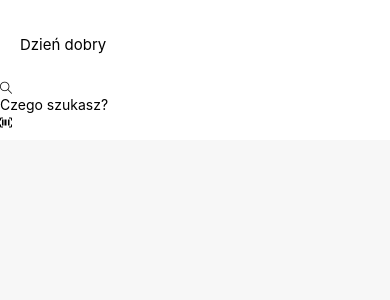
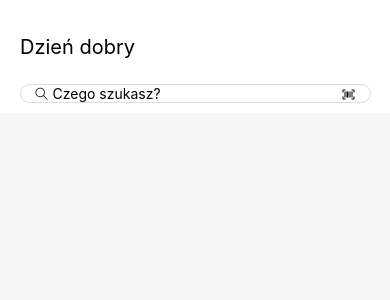
Before and after one commit to sikorski1/XComCloneProject, a React Native app: screen / in a window 390 px wide. Shown: the top 300 px of the page. Built offline with nearby package versions, Linux system fonts and the light colour scheme.

Commit message:
first section update

```diff
--- a/components/FirstSection.js
+++ b/components/FirstSection.js
@@ -1,7 +1,7 @@
 import { View, StyleSheet, Text, TextInput } from "react-native"
 import { useState } from "react"
-import { ICONS} from "../constants/icons.js"
-import {styles} from "../styles/firstSStyle.js"
+import { ICONS } from "../constants/icons.js"
+import { styles } from "../styles/firstSStyle.js"
 import Container from "./Container.js"
 export default function FirstSection()
 {
@@ -10,16 +10,18 @@ export default function FirstSection()
         <Container>
             <View style={styles.boxOne}>
                 <Text style={styles.boxOneText}>Dzień dobry</Text>
-                <Text style={styles.boxOneBellIcon}>{ICONS.bellIcon}</Text>
+                <Text>{ICONS.bellIcon}</Text>
             </View>
             <View style={styles.boxTwo}>
-                <Text style={styles.boxTwoText}>{ICONS.magnifierIcon}</Text>
-                <TextInput
-                    placeholder="Czego szukasz?"
-                    onChangeText={newText => setText(newText)}
-                    value={text}
-                />
-                <Text style={styles.boxTwoQRIcon}>{ICONS.barcodeIcon}</Text>
+                <View style={styles.boxTwoContainer}>
+                    <Text style={styles.boxTwoLoupIcon}>{ICONS.magnifierIcon}</Text>
+                    <TextInput style={styles.boxTwoInput}
+                        placeholder="Czego szukasz?"
+                        onChangeText={setText}
+                        value={text}
+                    />
+                    <Text style={styles.boxTwoQRIcon}>{ICONS.barcodeIcon}</Text>
+                </View>
             </View>
         </Container>
 
--- a/constants/colors.js
+++ b/constants/colors.js
@@ -2,5 +2,6 @@
 export const COLORS = {
     bgColor: "#f7f7f7",
     containerColor: "#ffffff",
-    textColor: "#444444"
+    textColor: "#444444",
+    borderColor: "#dddddd"
 }
--- a/constants/icons.js
+++ b/constants/icons.js
@@ -3,7 +3,7 @@ import SimpleLineIcons from "react-native-vector-icons/SimpleLineIcons"
 import MaterialCommutnityIcons from "react-native-vector-icons/MaterialCommunityIcons";
 
 export const ICONS = {
-    bellIcon: <FontAwesome name={"bell-o"}></FontAwesome>,
+    bellIcon: <FontAwesome name={"bell-o"} size={18}></FontAwesome>,
     magnifierIcon: <SimpleLineIcons name= {"magnifier"}></SimpleLineIcons>,
     barcodeIcon: <MaterialCommutnityIcons name= {"barcode-scan"}></MaterialCommutnityIcons>
 }
--- a/styles/firstSStyle.js
+++ b/styles/firstSStyle.js
@@ -1,18 +1,49 @@
 import { StyleSheet } from "react-native";
+import { COLORS } from "../constants/colors.js";
 import { FONTS } from "../constants/fonts.js"
 
 
 export const styles = StyleSheet.create({
+    //boxOne
     boxOne: {
         flexDirection: "row",
         justifyContent: "space-between",
+        alignItems: "center",
         marginHorizontal: 20,
-        marginVertical: 25
+        marginVertical: 25,
     },
+
     boxOneText: {
-        fontSize:15,
+        fontSize: 20
+    },
 
+    //boxTwo
+    boxTwo: {
+        justifyContent: "center",
+        alignItems: "center"
+    },
+
+    boxTwoContainer: {
+        flexDirection: "row",
+        alignItems: "center",
+        width: "90%",
+        borderColor: COLORS.borderColor,
+        borderWidth: 1,
+        borderRadius: 15
+    },
+
+    boxTwoLoupIcon: {
+        marginLeft: 15,
+    },
+
+    boxTwoInput: {
+        marginHorizontal: 5,
+        flex: 1
+    },
+
+    boxTwoQRIcon: {
+        marginLeft: "auto",
+        marginRight: 15,
     }
 
-
 })
```
